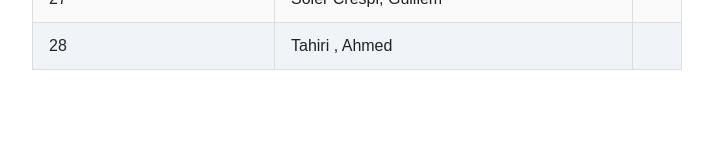
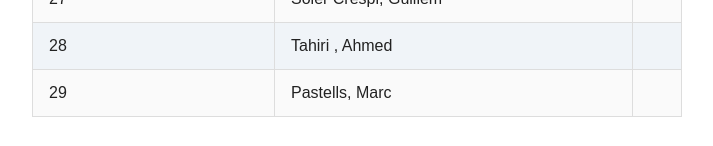
Before and after one commit to 1rDAWM0614c2627/Bloc1T2_GitGitHubVSCode_M0614, a plain HTML site: page index.html in a window 1280 px wide. Shown: the part 1344-1490 px from the top of the page, without its empty margins (0-713 px from the left). Before the commit the page ends 1446 px from the top, so only its background shows below. Drawn offline with Linux system fonts and the light colour scheme.

Commit message:
afegit a la llista l'alumne marc pastells
	modified:   index.html

```diff
--- a/index.html
+++ b/index.html
@@ -157,6 +157,11 @@
                 <td>Tahiri , Ahmed</td>
                 <td></td>
             </tr>
+                        <tr>
+            <td>29</td>
+                <td>Pastells, Marc</td>
+                <td></td>
+            </tr>
         </tbody>
     </table>
 </body>
```
